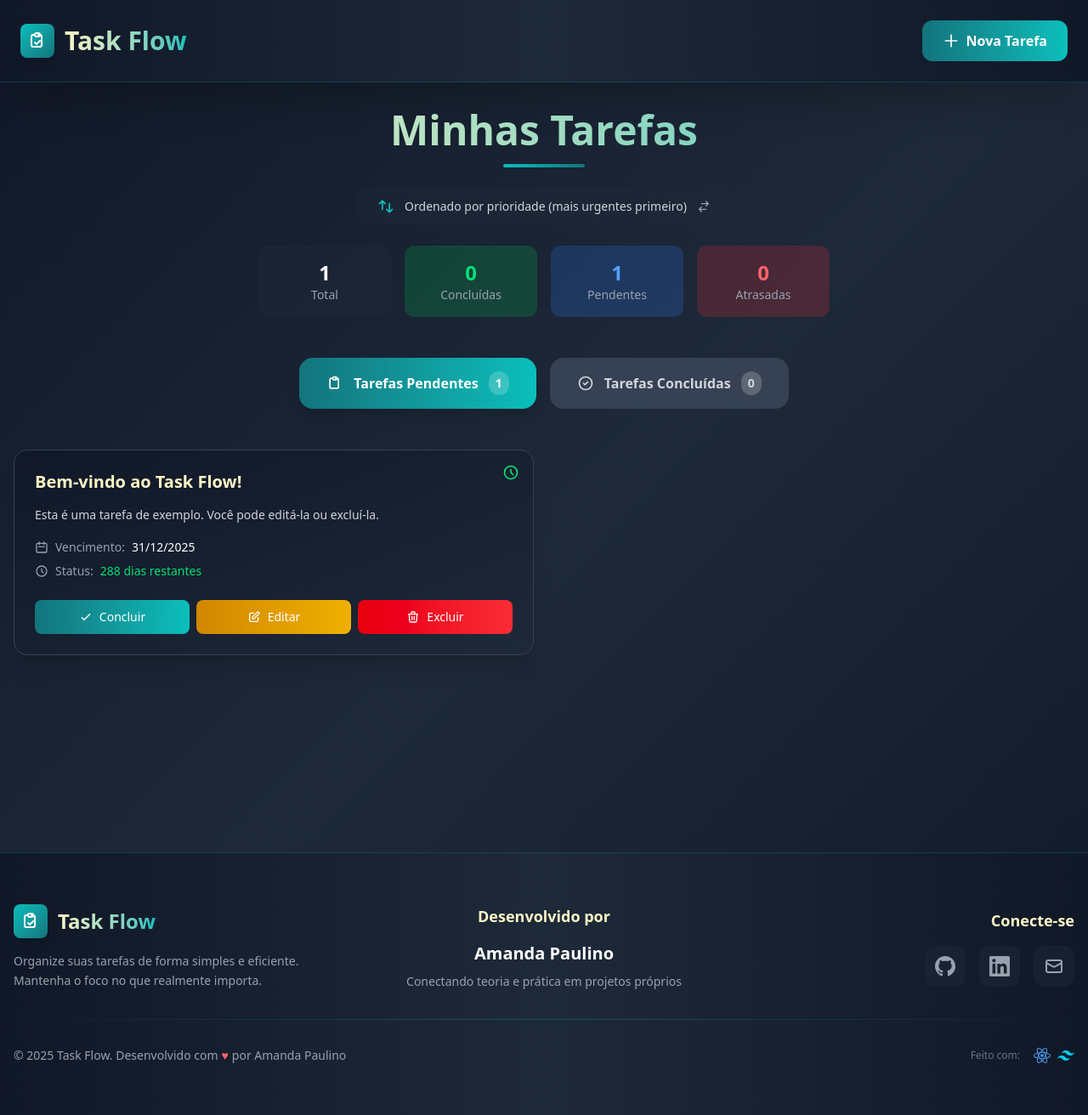
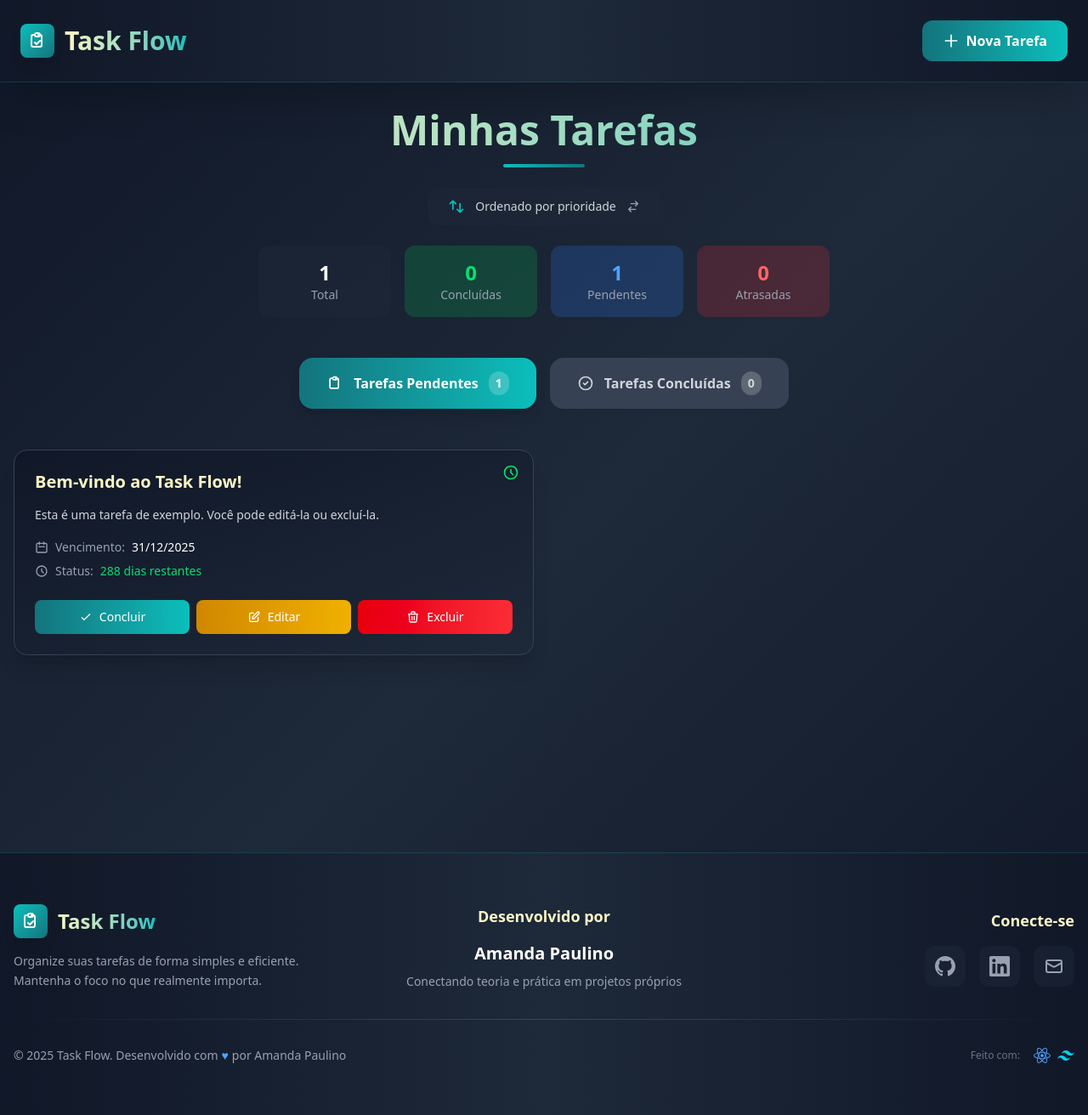
Before and after one commit to amendasas/task-flow, a React (Vite) app: page / in a window 1280 px wide. Shown: the whole page at 85% size. Built offline with nearby package versions, Linux system fonts and the light colour scheme.

Commit message:
organizando mansagens de erro

```diff
--- a/src/components/Footer.jsx
+++ b/src/components/Footer.jsx
@@ -92,7 +92,7 @@ function Footer() {
           <div className="text-center md:text-left">
             <p className="text-gray-400 text-sm">
               © {new Date().getFullYear()} Task Flow. Desenvolvido com
-              <span className="text-red-400 mx-1">♥</span>
+              <span className="text-blue-400 mx-1">♥</span>
               por Amanda Paulino
             </p>
           </div>
--- a/src/screens/Home.jsx
+++ b/src/screens/Home.jsx
@@ -112,8 +112,8 @@ function Home() {
 
     // Notificação sobre a mudança
     const message = newSortType === 'priority'
-      ? 'Ordenação alterada para: Prioridade (mais urgentes primeiro)'
-      : 'Ordenação alterada para: Data de criação (mais recentes primeiro)';
+      ? 'Ordenação alterada para: Prioridade'
+      : 'Ordenação alterada para: Data de criação';
     showToast(message, 'info');
   };
 
@@ -275,7 +275,7 @@ function Home() {
         />
         <div className="flex justify-between items-center">
           <div className="text-sm text-gray-400">
-            {titleError && <span className="text-red-400">⚠ Título é obrigatório</span>}
+            {titleError && <span className="text-red-400">Título é obrigatório</span>}
           </div>
           <div className="text-sm text-gray-400">
             {newTask.title.length}/50
@@ -325,8 +325,8 @@ function Home() {
           }`}
         />
         <div className="text-sm">
-          {dueDateError && <span className="text-red-400">⚠ Data é obrigatória</span>}
-          {pastDateError && <span className="text-red-400">⚠ Escolha uma data futura ou atual</span>}
+          {dueDateError && <span className="text-red-400">Data é obrigatória</span>}
+          {pastDateError && <span className="text-red-400">Escolha uma data futura ou atual</span>}
         </div>
       </div>
     </div>
@@ -360,8 +360,8 @@ function Home() {
               </svg>
               <span className="text-gray-300 text-sm font-medium">
                 {sortType === 'priority'
-                  ? 'Ordenado por prioridade (mais urgentes primeiro)'
-                  : 'Ordenado por data de criação (mais recentes primeiro)'
+                  ? 'Ordenado por prioridade'
+                  : 'Ordenado por data de criação'
                 }
               </span>
               <svg className="w-4 h-4 text-gray-400 transition-transform group-hover:translate-x-1 duration-300" fill="none" stroke="currentColor" viewBox="0 0 24 24">
```
